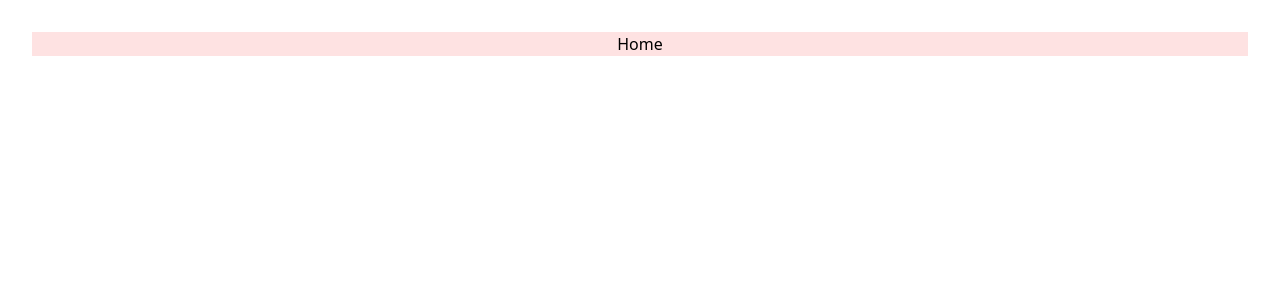
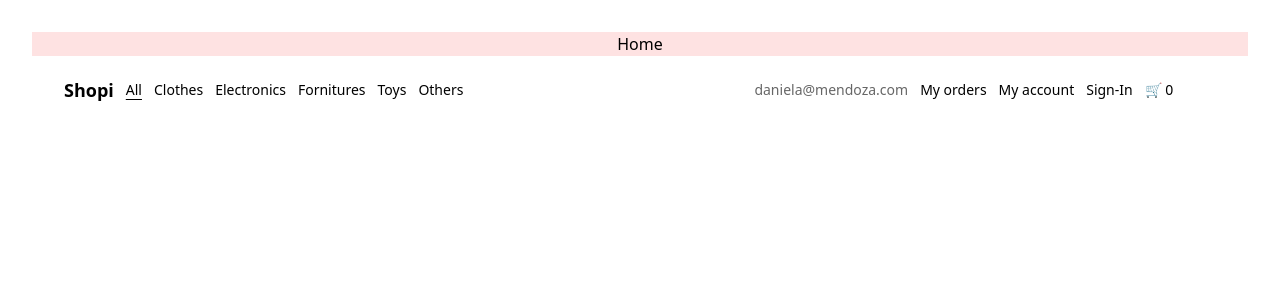
Before and after one commit to danielamendz96/react-course, a React (Vite) app: page / in a window 1280 px wide. Shown: the top 300 px of the page. Built offline with nearby package versions, Linux system fonts and the light colour scheme.

Commit message:
se agregaron los nav con NavLink y se dieron estilos

```diff
--- /dev/null
+++ b/src/Components/Navbar/index.jsx
@@ -0,0 +1,110 @@
+import {NavLink} from 'react-router-dom'
+
+
+const Navbar = () => {
+    const activeStyle =  'hover:bg-red-200 rounded-sm underline underline-offset-4'
+
+    return (
+        <nav className='flex justify-between items-center fixed z-10 w-11/12 py-5 px-8 text-sm font-light'>
+            <ul className='flex items-center gap-3'>
+                <li className='font-semibold text-lg'>
+                    <NavLink to='/'>
+                        Shopi
+                    </NavLink>
+                </li>
+                <li>
+                    <NavLink
+                    to='/'
+                    className= {({isActive}) =>
+                    isActive ? activeStyle : undefined
+                    }>
+                        All
+                    </NavLink>
+                </li>
+                <li>
+                    <NavLink
+                    to='/clothes'
+                    className= {({isActive}) =>
+                    isActive ? activeStyle : undefined
+                    }>
+                        Clothes
+                    </NavLink>
+                </li>
+                <li>
+                    <NavLink
+                    to='/electronics'
+                    className= {({isActive}) =>
+                    isActive ? activeStyle : undefined
+                    }>
+                        Electronics
+                    </NavLink>
+                </li>
+                <li>
+                    <NavLink
+                    to='/fornitures'
+                    className= {({isActive}) =>
+                    isActive ? activeStyle : undefined
+                    }>
+                        Fornitures
+                    </NavLink>
+                </li>
+                <li>
+                    <NavLink
+                    to='/toys'
+                    className= {({isActive}) =>
+                    isActive ? activeStyle : undefined
+                    }>
+                        Toys
+                    </NavLink>
+                </li>
+                <li>
+                    <NavLink
+                    to='/others'
+                    className= {({isActive}) =>
+                    isActive ? activeStyle : undefined
+                    }>
+                        Others
+                    </NavLink>
+                </li>
+            </ul>
+            <ul className='flex items-center gap-3'>
+                <li className='text-black/60'>
+                    daniela@mendoza.com
+                </li>
+                <li>
+                    <NavLink
+                    to='/my-orders'
+                    className= {({isActive}) =>
+                    isActive ? activeStyle : undefined
+                    }>
+                        My orders
+                    </NavLink>
+                </li>
+                <li>
+                    <NavLink
+                    to='/my-account'
+                    className= {({isActive}) =>
+                    isActive ? activeStyle : undefined
+                    }>
+                        My account
+                    </NavLink>
+                </li>
+                <li>
+                    <NavLink
+                    to='/signin'
+                    className= {({isActive}) =>
+                    isActive ? activeStyle : undefined
+                    }>
+                        Sign-In
+                    </NavLink>
+                </li>
+                <li>
+                    🛒 0
+                </li>
+            </ul>
+        </nav>
+    )
+}
+
+
+export default Navbar;
--- a/src/Pages/App/index.jsx
+++ b/src/Pages/App/index.jsx
@@ -5,6 +5,7 @@
 import Myorders from '../MyOrders'
 import NotFound from '../NotFound'
 import SignIn from '../SignIn'
+import Navbar from '../../Components/Navbar'
 import './App.css';
 
 const AppRoutes = ()=> {
@@ -23,6 +24,7 @@
   return (
    <BrowserRouter>
       <AppRoutes />
+      <Navbar />
    </BrowserRouter>
   )
 }
```
